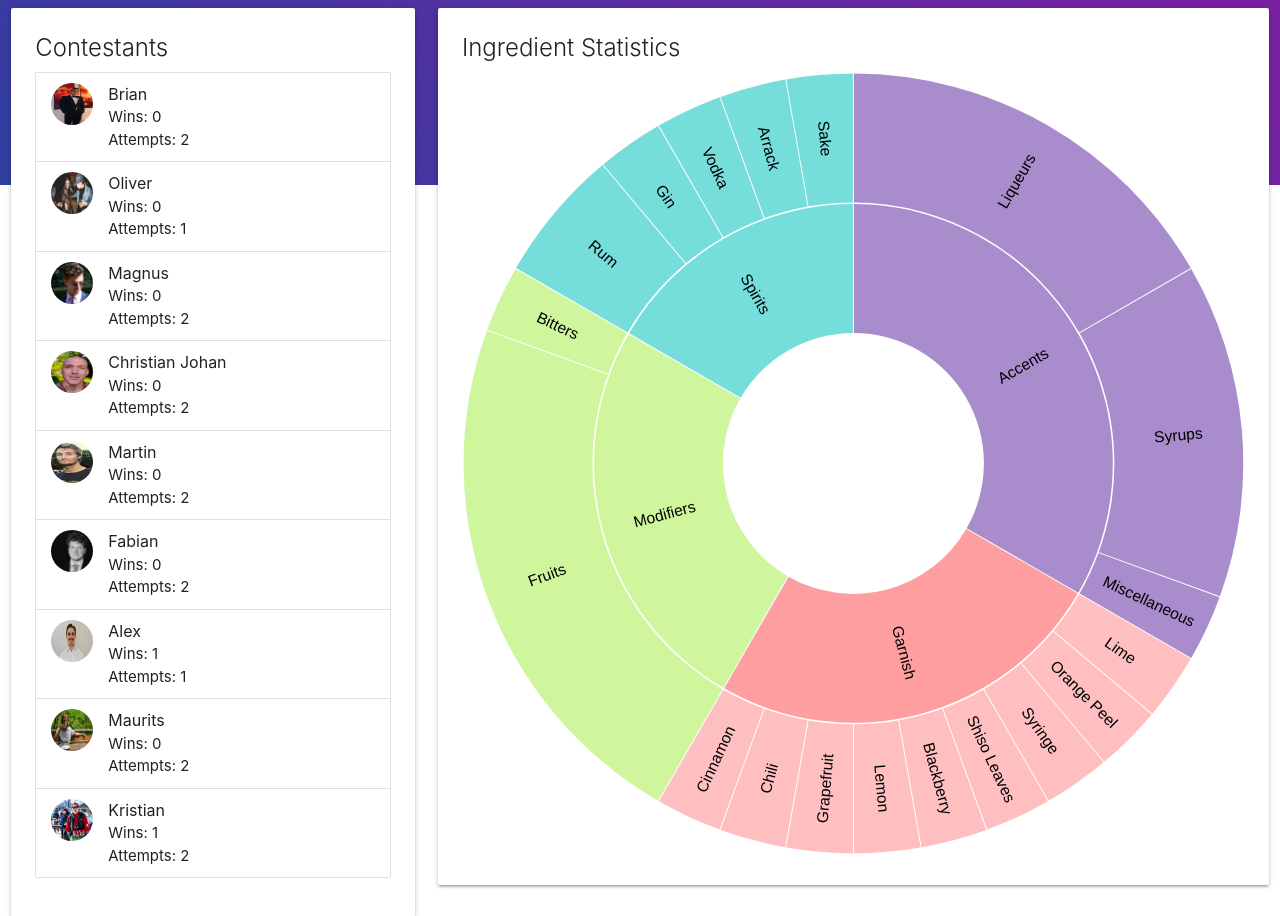
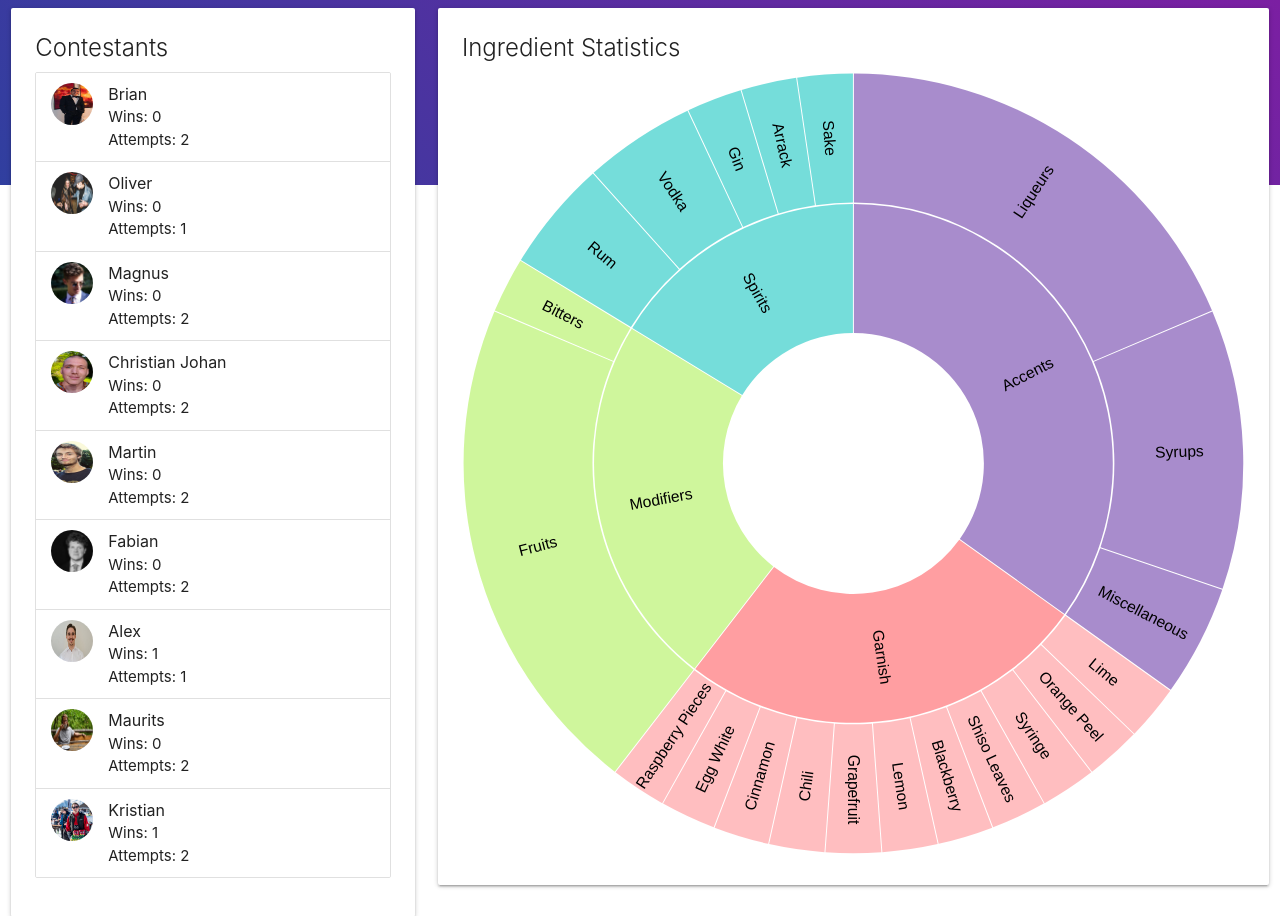
Before and after one commit to mauritsjpallesen/Hanehale, a plain HTML site: page index.html in a window 1280 px wide. Shown: the top 916 px of the page. Drawn offline with nearby package versions, Linux system fonts and the light colour scheme.

Commit message:
Sizing, centering and more data

```diff
--- a/index.html
+++ b/index.html
@@ -13,7 +13,7 @@
     <body>
         <div class="content-wrapper-before gradient-45deg-indigo-purple"></div>
         <div class="row">
-            <div class="col s12 m4 l4">
+            <div class="col s12 m12 l4">
                 <div class="card">
                     <div class="card-content">
                         <span class="card-title">Contestants</span>
@@ -76,7 +76,7 @@
                     </div>
                 </div>
             </div>
-            <div class="col s12 m8 l8">
+            <div class="col s12 m12 l8">
                 <div class="card">
                     <div class="card-content">
                         <span class="card-title">Ingredient Statistics</span>
--- a/main.css
+++ b/main.css
@@ -17,3 +17,8 @@
 *, :after, :before {
     box-sizing: inherit;
 }
+
+#js-ingredient-Statistics {
+    max-width: 794px;
+    margin: auto;
+}
--- a/main.js
+++ b/main.js
@@ -44,7 +44,7 @@ const data = {
                     children: [
                         {
                             name: 'Absolut',
-                            value: 1
+                            value: 2
                         }
                     ]
                 },
@@ -109,6 +109,14 @@ const data = {
                 {
                     name: 'Cinnamon',
                     value: 1
+                },
+                {
+                    name: 'Egg White',
+                    value: 1
+                },
+                {
+                    name: 'Raspberry Pieces',
+                    value: 1
                 }
             ]
         },
@@ -140,6 +148,14 @@ const data = {
                         },
                         {
                             name: 'Coole Swan',
+                            value: 1
+                        },
+                        {
+                            name: 'Créme de Cassis',
+                            value: 1
+                        },
+                        {
+                            name: 'Sesam',
                             value: 1
                         }
                     ]
@@ -191,6 +207,10 @@ const data = {
                                 {
                                     name: 'Green',
                                     value: 1
+                                },
+                                {
+                                    name: 'Black',
+                                    value: 1
                                 }
                             ]
                         }
@@ -218,7 +238,7 @@ const data = {
                         },
                         {
                             name: 'Fresh Lime Juice',
-                            value: 4
+                            value: 5
                         },
                         {
                             name: 'Raspberry Puree',
```
